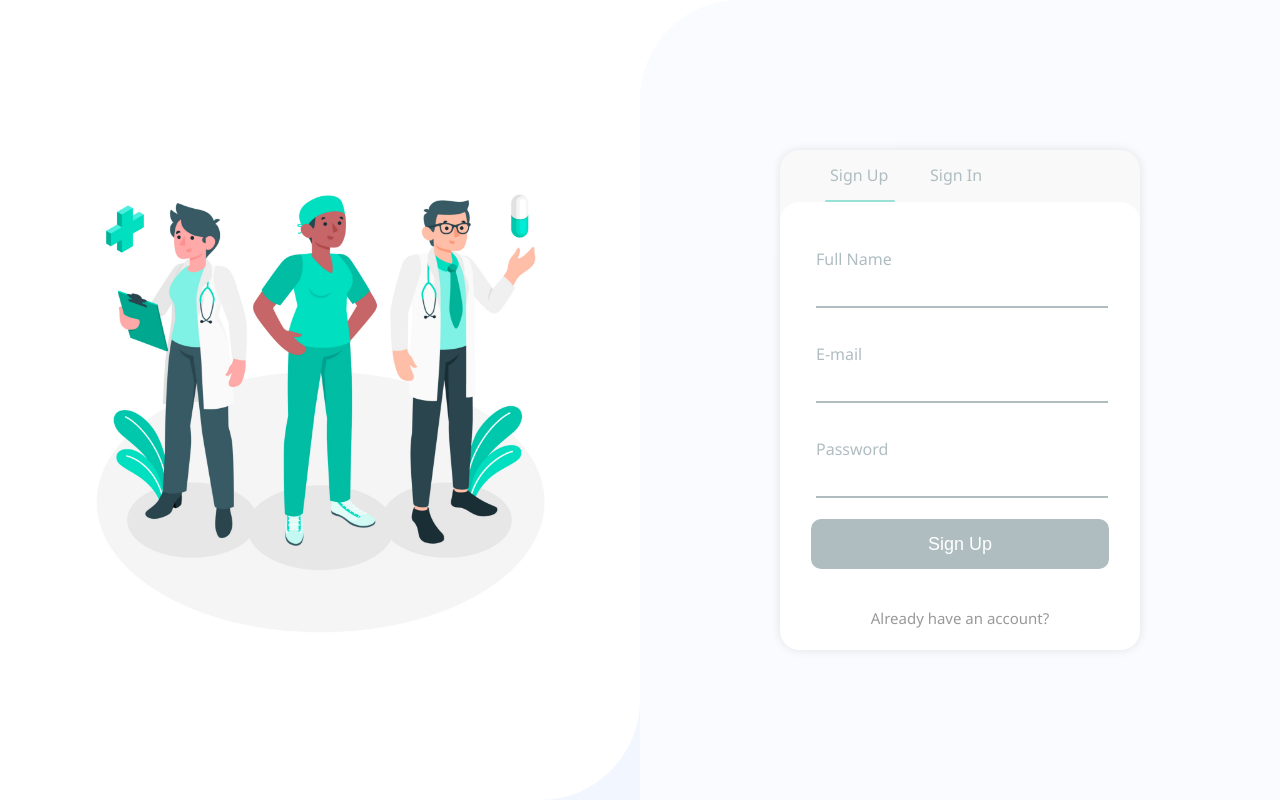
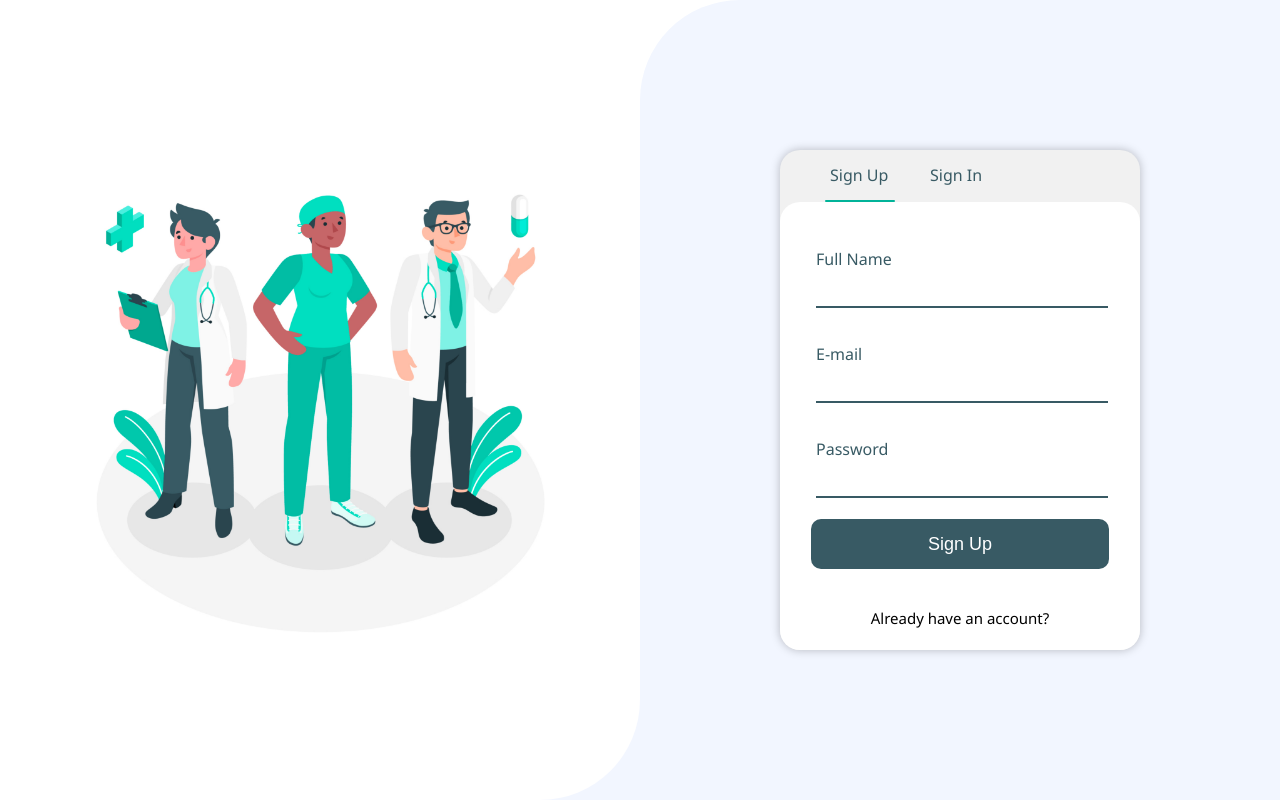
Before and after one commit to Solarin-Johnson/Health-App, a React (Create React App) app: page / in a window 1280 px wide. Both pictures are taken after a click on the element "Create New Account". Built offline with nearby package versions, Linux system fonts and the light colour scheme.

Commit message:
loader added 😁

```diff
--- a/src/pages/authentication/form/signup.jsx
+++ b/src/pages/authentication/form/signup.jsx
@@ -10,6 +10,7 @@ function SignUp({getToken}){
     const[quest, setQuest] = useState('Already have an account?')
     const[err, setErr] = useState('')
     const[token, setToken] = useState('')
+    const[isLoading, setIsLoading] = useState(false)
     const clearErr = () =>{
         setTimeout(() => {
             setErr('')
@@ -28,6 +29,7 @@ function SignUp({getToken}){
     }
 
     const submit = async (event) =>{
+        setIsLoading(true)
         event.preventDefault();
 
         if(btnValue === 'Sign Up'){
@@ -52,9 +54,11 @@ function SignUp({getToken}){
                 } else {
                   setErr(response.data)
                 }
+                setIsLoading(false)
             clearErr()
           } catch (error) {
                 console.log(error)
+
           }
 
         toogle_i()
@@ -74,13 +78,19 @@ function SignUp({getToken}){
           console.log(response.data)
         if (response.data.details === 'Network Error') {
             setErr('User Not Found')
+            setIsLoading(false)
+
           } else if( response.data.access_token){
                 setErr('User Logged In')
                 setToken(response.data.access_token)
                 sessionStorage.setItem('token', response.data.access_token)
                 getToken(response.data.access_token)
+            setIsLoading(false)
+
           } else {
            setErr('Incorrect Password')
+           setIsLoading(false)
+
           }
           clearErr()
 
@@ -156,7 +166,13 @@ function SignUp({getToken}){
                     <div id="quest" onClick={questResponse}>{quest}</div>
                 </form>
             </div>
-            <div id="loader"></div>
+            {isLoading ? (
+            <div id="loader">
+                <div className="loader"></div>
+            </div>
+            ) : (
+                <></>
+            )}
         </div>
     </div>
     )
--- a/src/pages/authentication/form/signup.scss
+++ b/src/pages/authentication/form/signup.scss
@@ -30,17 +30,21 @@
         justify-content: center;
         #loader{
             position: fixed;
-            top: 0;
-            max-width: 100vw;
+            display: grid !important;
+            grid-template-columns: 1fr;
+            align-self: center;
+            align-content: center;
+            justify-content: center;
             min-width: 320px !important;
-            width: 100%;
-            height: 100vh !important;
-            min-height: 600px;
+            width: 100vw;
+            max-height: 100vw;
+            height: 100vw;
+            min-height: 500px;
             background-color: #ffffff99;
             animation-name: load;
-            animation-duration: 1.2s;
+            animation-duration: .2s;
         }
-        #form, #loader{
+        #form{
             display: grid;
             grid-template-rows: 50px 2px 1fr;
             grid-template-columns: 1fr;
@@ -157,7 +161,14 @@
             background-position: center;
             border-bottom-right-radius: 100px;
         }
-        #auth, #loader{
+        #loader{
+            top: auto !important;
+            width: 360px !important;
+            max-height: 500px !important;
+            justify-self: center;
+            border-radius: 20px;
+        }
+        #auth{
             border-top-left-radius: 100px;
             grid-template-columns: 360px;
             background-color: #F2F6FF;
@@ -215,17 +226,15 @@
   }
 
   .loader {
-    border: 8px solid #f3f3f3;
-    border-top: 8px solid #3498db;
+    border: 5px solid #F1F1F1;
+    border-top: 5px solid #385A64;
     border-radius: 50%;
     width: 50px;
     height: 50px;
     animation: spin 2s linear infinite;
-    position: absolute;
-    top: 50%;
-    left: 50%;
-    margin-top: -25px;
-    margin-left: -25px;
+    text-align: center;
+    display: grid;
+    justify-self: center;
 }
 
 @keyframes spin {
```
